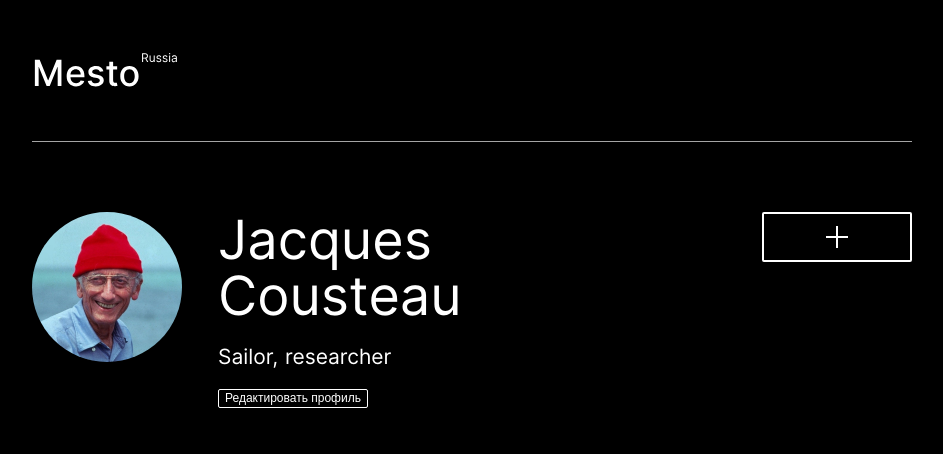
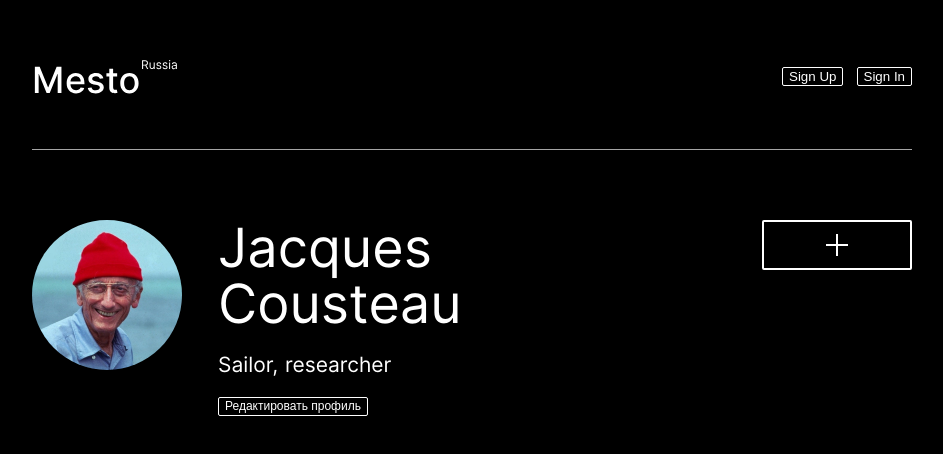
Before and after one commit to evgenii-code/mesto-nuxt, a Nuxt app: page / in a window 1280 px wide. Shown: the top 454 px of the page, without its empty margins (168-1111 px from the left). Built offline with nearby package versions, Linux system fonts and the light colour scheme; no server answers.

Commit message:
Menu layout, Glogal mixins

```diff
--- a/components/Form.vue
+++ b/components/Form.vue
@@ -63,6 +63,7 @@ export default {
 }
 
 .form__input {
+  margin-bottom: 20px;
 }
 
 .form__button {
--- a/components/Header.vue
+++ b/components/Header.vue
@@ -2,6 +2,7 @@
   <header class="header">
     <Container class="header__container">
       <Logo class="header__logo" />
+      <Menu class="header__menu" />
       <LineVertical class="header__line" />
     </Container>
   </header>
@@ -10,12 +11,14 @@
 <script>
 import Container from '@/components/Container';
 import Logo from '@/components/Logo';
+import Menu from '@/components/Menu';
 import LineVertical from '@/components/LineVertical';
 
 export default {
   components: {
     Container,
     Logo,
+    Menu,
     LineVertical,
   },
 };
@@ -25,7 +28,22 @@ export default {
 .header {
 }
 
+.header__container {
+  display: flex;
+  justify-content: space-between;
+  align-items: center;
+  min-height: 150px;
+  position: relative;
+}
+
 .header__logo {
-  margin: 50px 0;
+  /* margin: 50px 0; */
+}
+
+.header__line {
+  position: absolute;
+  bottom: 0;
+  left: 0;
+  right: 0;
 }
 </style>
--- /dev/null
+++ b/components/Menu.vue
@@ -0,0 +1,49 @@
+<template>
+  <nav class="menu">
+    <ul class="menu__items">
+      <li class="menu__item">
+        <Button class="menu__button" @btn-click="togglePopup('signUp')"
+          >Sign Up</Button
+        >
+      </li>
+      <li class="menu__item">
+        <Button class="menu__button" @btn-click="togglePopup('signIn')"
+          >Sign In</Button
+        >
+      </li>
+    </ul>
+  </nav>
+</template>
+
+<script>
+import Button from '@/components/ui/Button';
+
+export default {};
+</script>
+
+<style scoped>
+.menu {
+  max-width: 130px;
+  width: 100%;
+}
+
+.menu__items {
+  display: flex;
+  justify-content: space-between;
+  align-items: center;
+  width: 100%;
+  list-style: none;
+  margin: 0;
+  padding: 0;
+}
+
+.menu__item {
+  margin: 0;
+  padding: 0;
+}
+
+.menu__button {
+  color: #ffffff;
+  border: 1px solid #ffffff;
+}
+</style>
--- a/components/Popup.vue
+++ b/components/Popup.vue
@@ -34,7 +34,7 @@ export default {
 .popup__container {
   position: relative;
   width: 430px;
-  height: 330px;
+  min-height: 330px;
   background-color: #ffffff;
   border-radius: 10px;
   padding: 36px;
--- a/components/Profile.vue
+++ b/components/Profile.vue
@@ -36,13 +36,13 @@ export default {
     Button,
   },
 
-  methods: {
-    togglePopup(payload) {
-      this.$store.dispatch('form/updateCurrentContent', payload);
+  // methods: {
+  //   togglePopup(payload) {
+  //     this.$store.dispatch('form/updateCurrentContent', payload);
 
-      return this.$store.commit('popup/togglePopup');
-    },
-  },
+  //     return this.$store.commit('popup/togglePopup');
+  //   },
+  // },
 };
 </script>
 
--- a/components/ui/Input.vue
+++ b/components/ui/Input.vue
@@ -46,6 +46,7 @@ export default {
   border-bottom: 1px solid #e5e5e5;
   font-size: 14px;
   line-height: 17px;
+  padding: 15px 0;
 }
 
 .input:valid {
--- a/layouts/default.vue
+++ b/layouts/default.vue
@@ -8,9 +8,13 @@
 </template>
 
 <script>
+import Vue from 'vue';
+import global from '@/mixins/global';
 import Overlay from '@/components/ui/Overlay';
 import Popup from '@/components/Popup';
 import Header from '@/components/Header';
+
+Vue.mixin(global);
 
 export default {
   components: {
--- /dev/null
+++ b/mixins/global.js
@@ -0,0 +1,9 @@
+export default {
+  methods: {
+    togglePopup(payload) {
+      this.$store.dispatch('form/updateCurrentContent', payload);
+
+      return this.$store.commit('popup/togglePopup');
+    },
+  },
+};
```
